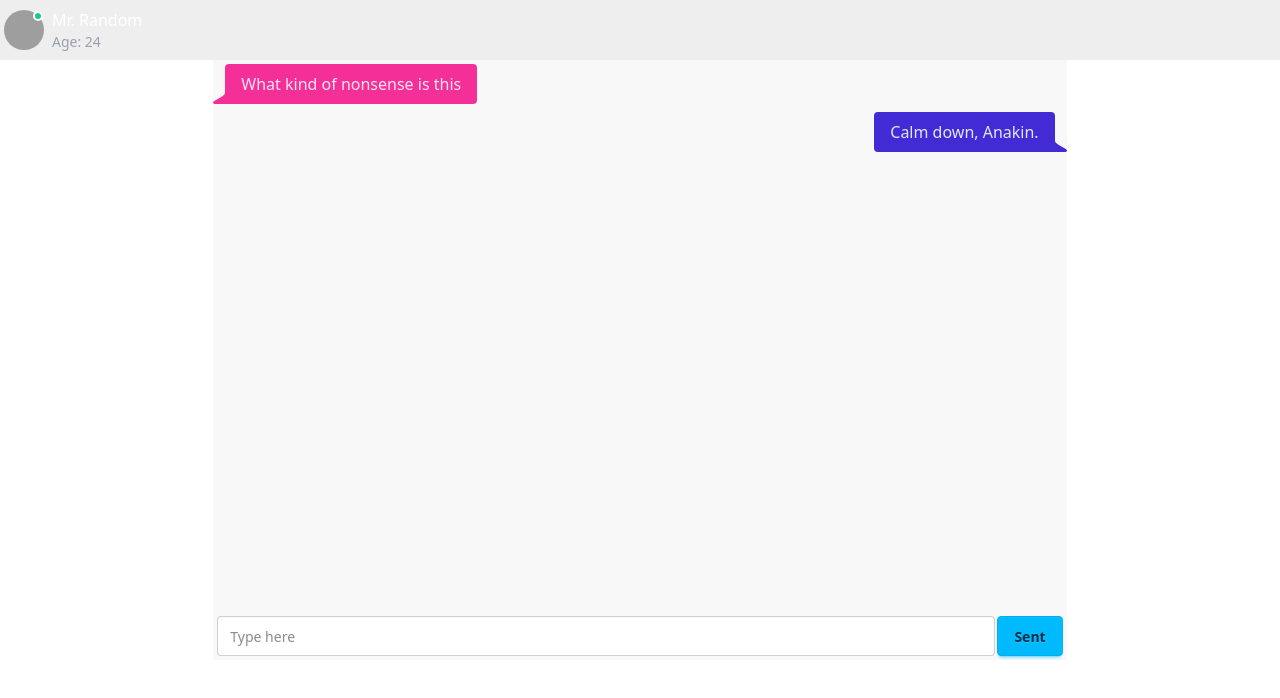
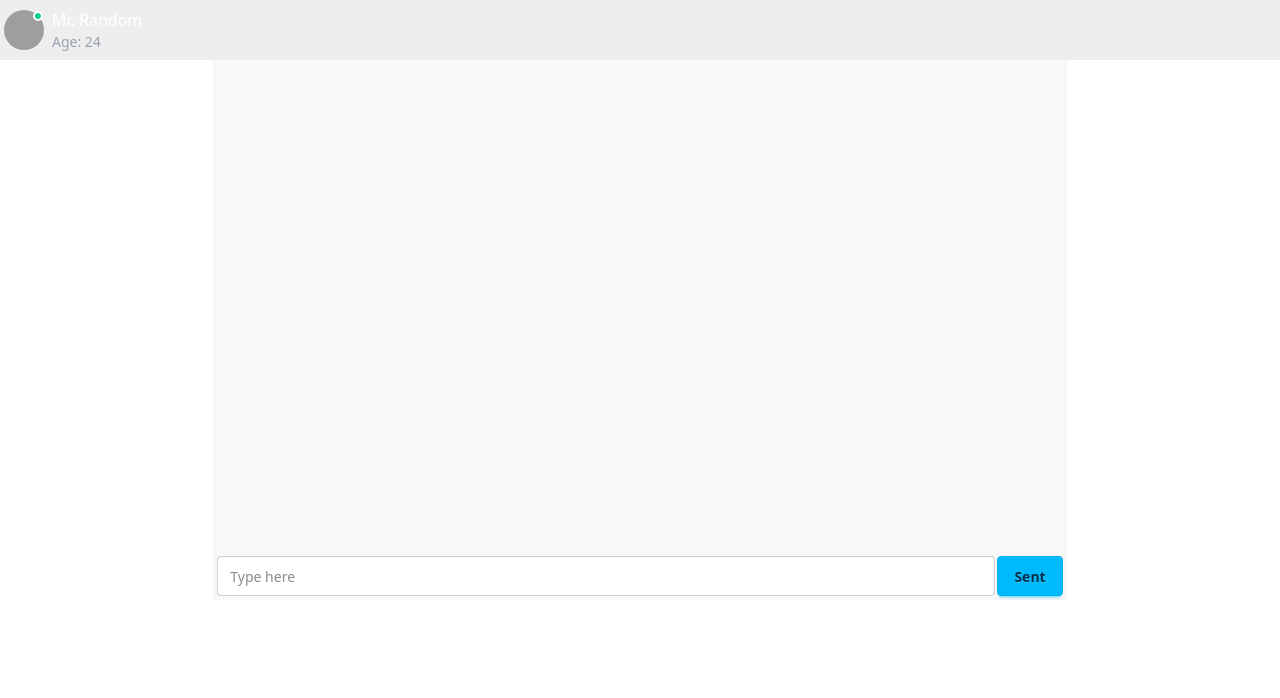
Before and after one commit to ashish-manna/connectDEVs-client, a React (Vite) app: page /chat/1 in a window 1280 px wide. Shown: the top 698 px of the page. Built offline with nearby package versions, Linux system fonts and the light colour scheme; grey boxes are pictures that could not be loaded.

Commit message:
real-time chatting features done

```diff
--- a/package.json
+++ b/package.json
@@ -17,6 +17,7 @@
     "react-dom": "^19.1.1",
     "react-redux": "^9.2.0",
     "react-router-dom": "^7.8.0",
+    "socket.io-client": "^4.8.1",
     "tailwindcss": "^4.1.11"
   },
   "devDependencies": {
--- a/src/pages/Chat.jsx
+++ b/src/pages/Chat.jsx
@@ -1,17 +1,49 @@
-import { useState } from "react"
+import { useEffect, useState } from "react"
 import { userProfile } from "../mocks/userProfile"
+import { createSocket } from "../utils/socket";
+import { useParams } from "react-router-dom";
+import { useSelector } from "react-redux";
 
 const Chat = () => {
-    // const [message, setMessage] = useState([]);
+    const [messages, setMessages] = useState([]);
     const [newMessage, setNewMessage] = useState("");
+    const { toUserId } = useParams();
+    const user = useSelector((store) => store?.user);
+    const userId = user?._id;
 
     const sendMessage = () => {
-        console.log(newMessage);
+        const socket = createSocket();
+        socket.emit("sendMessage", {
+            firstName: user.firstName,
+            userId,
+            toUserId,
+            text: newMessage,
+        });
         setNewMessage("");
     }
+    useEffect(() => {
+        if (!userId) {
+            return;
+        }
+        const socket = createSocket();
+
+        socket.emit("joinChat", {
+            firstName: user.firstName,
+            userId,
+            toUserId,
+        });
+
+        socket.on("receivedMessage", ({ firstName, text }) => {
+            setMessages((messages) => [...messages, { firstName, text }]);
+        });
+
+        return () => {
+            socket.disconnect();
+        };
+    }, [userId, toUserId]);
     return (
         <div className="w-full">
-            <div className="flex gap-2 items-center bg-base-300 py-2 px-1">
+            <div className="flex gap-2 items-center bg-base-300 py-2 px-1 fixed top-0 w-full z-99">
                 <div className="avatar avatar-online">
                     <div className="w-10 rounded-full">
                         <img src="https://img.daisyui.com/images/profile/demo/gordon@192.webp" />
@@ -23,13 +55,12 @@ const Chat = () => {
                 </div>
             </div>
             <div className="w-full md:w-2/3 mx-auto h-screen lg:h-[75vh] flex flex-col justify-between pb-1 md:bg-base-200">
-                <div>
-                    <div className="chat chat-start">
-                        <div className="chat-bubble chat-bubble-secondary">What kind of nonsense is this</div>
-                    </div>
-                    <div className="chat chat-end">
-                        <div className="chat-bubble chat-bubble-primary">Calm down, Anakin.</div>
-                    </div>
+                <div className="overflow-scroll mt-15">
+                    {messages.map((msg, index) =>
+                        <div key={index} className={`chat ${msg.firstName === user.firstName ? "chat-end" : "chat-start"}`}>
+                            <div className={`chat-bubble ${msg.firstName === user.firstName ? "chat-bubble-primary" : "chat-bubble-secondary"}`}>{msg.text}</div>
+                        </div>
+                    )}
                 </div>
                 <div className="w-full flex px-1 justify-between gap-0.5">
                     <input value={newMessage} onChange={(e) => setNewMessage(e.target.value)} type="text" placeholder="Type here" className="input w-full" />
--- /dev/null
+++ b/src/utils/socket.js
@@ -0,0 +1,5 @@
+import { io } from "socket.io-client";
+
+export const createSocket = () => {
+  return io(import.meta.env.VITE_SOCKET_SEVER_URL, { withCredentials: true });
+};
```
Also changed, not shown: 1 other file (tests, documents, lock files or other folders).
